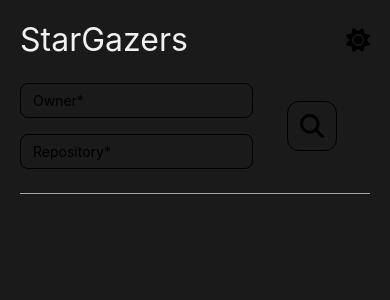
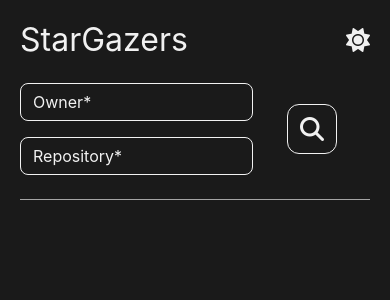
Before and after one commit to gladiuscode/react-native-stargazers, a React Native app: screen / in a window 390 px wide. Shown: the top 300 px of the page. Built offline with nearby package versions, Linux system fonts and the light colour scheme.

Commit message:
feat: update whole UI to handle dark variant

```diff
--- a/src/presentation/components/atoms/inputField/inputField.atom.tsx
+++ b/src/presentation/components/atoms/inputField/inputField.atom.tsx
@@ -9,6 +9,7 @@ import {
 } from 'react-native';
 import useStyles from '../../../providers/theme/useStyles.hook';
 import getInputFieldStyles from './inputField.styles';
+import {useAppTheme} from '../../../providers/theme/theme.provider';
 
 interface Props extends Pick<TextInputProps, 'returnKeyType'> {
   style?: StyleProp<ViewStyle>;
@@ -35,6 +36,7 @@ const InputField = memo(
       },
       ref,
     ) => {
+      const {variant} = useAppTheme();
       const styles = useStyles(getInputFieldStyles);
 
       const inputContainerStyle = useMemo(() => {
@@ -60,16 +62,18 @@ const InputField = memo(
         <View style={style}>
           <View style={inputContainerStyle}>
             <TextInput
+              style={styles.input}
               ref={ref}
               value={initialValue}
               placeholder={placeholder}
               placeholderTextColor={
                 errorMessage
                   ? styles.errorPlaceholderTextColor.color
-                  : undefined
+                  : styles.placeholderTextColor.color
               }
               autoCapitalize={'none'}
               returnKeyType={returnKeyType}
+              keyboardAppearance={variant}
               onChangeText={onLocalChangeText}
               onSubmitEditing={onLocalSubmit}
             />
--- a/src/presentation/components/atoms/inputField/inputField.styles.ts
+++ b/src/presentation/components/atoms/inputField/inputField.styles.ts
@@ -6,8 +6,16 @@ const getInputFieldStyles = (defaults: StylesDefaults) => {
     inputContainer: {
       borderWidth: 1,
       borderRadius: defaults.borderRadius.s,
+      borderColor: defaults.palette.border,
       paddingVertical: defaults.spacing.s,
       paddingHorizontal: defaults.spacing.m,
+    },
+    input: {
+      ...defaults.typography.styles.body,
+      color: defaults.palette.text,
+    },
+    placeholderTextColor: {
+      color: defaults.palette.text,
     },
     errorInputContainer: {
       borderColor: defaults.palette.error,
--- a/src/presentation/components/atoms/stargazerCard/stargazerCard.styles.ts
+++ b/src/presentation/components/atoms/stargazerCard/stargazerCard.styles.ts
@@ -13,8 +13,12 @@ const getStargazerCardStyles = (defaults: StylesDefaults) => {
       paddingHorizontal: defaults.spacing.m,
       borderWidth: 1,
       borderRadius: defaults.borderRadius.s,
+      borderColor: defaults.palette.border,
     },
     stargazerCardLeftContent: {
+      flex: 1,
+      flexDirection: 'row',
+      alignItems: 'center',
       marginRight: defaults.spacing.xxl,
     },
     stargazerCardAvatar: {
@@ -24,7 +28,8 @@ const getStargazerCardStyles = (defaults: StylesDefaults) => {
       marginRight: defaults.spacing.m,
     },
     stargazerCardName: {
-      ...defaults.typography.styles.body,
+      flex: 1,
+      ...defaults.typography.styles.h2,
     },
     stargazerCardRightContent: {
       justifyContent: 'center',
@@ -32,6 +37,7 @@ const getStargazerCardStyles = (defaults: StylesDefaults) => {
     stargazerCardShareIcon: {
       width: 52,
       height: 48,
+      tintColor: defaults.palette.text,
     },
   });
 };
--- a/src/presentation/features/homepage/components/form/form.styles.ts
+++ b/src/presentation/features/homepage/components/form/form.styles.ts
@@ -22,11 +22,13 @@ const getHomepageFormStyles = (defaults: StylesDefaults) => {
     searchButton: {
       padding: 12,
       borderWidth: 1,
-      borderRadius: 12,
+      borderRadius: defaults.borderRadius.m,
+      borderColor: defaults.palette.border,
     },
     searchImage: {
       width: 24,
       height: 24,
+      tintColor: defaults.palette.text,
     },
   });
 };
--- a/src/presentation/features/homepage/components/header/header.homepage.styles.ts
+++ b/src/presentation/features/homepage/components/header/header.homepage.styles.ts
@@ -14,6 +14,7 @@ const getHomepageHeaderStyles = (defaults: StylesDefaults) => {
     themeIcon: {
       resizeMode: 'contain',
       height: 32,
+      tintColor: defaults.palette.text,
     },
   });
 };
--- a/src/presentation/features/homepage/components/stagazersList/stargazersList.homepage.styles.ts
+++ b/src/presentation/features/homepage/components/stagazersList/stargazersList.homepage.styles.ts
@@ -39,8 +39,11 @@ const getHomepageStargazersStyles = (defaults: StylesDefaults) => {
       ...defaults.typography.styles.body,
     },
     footer: {
+      marginTop: defaults.spacing.xxl,
       alignItems: 'flex-end',
       padding: defaults.spacing.m,
+      borderTopWidth: 1,
+      borderTopColor: defaults.palette.border,
     },
     footerNote: {
       ...defaults.typography.styles.caption,
--- a/src/presentation/features/homepage/homepage.screen.tsx
+++ b/src/presentation/features/homepage/homepage.screen.tsx
@@ -19,7 +19,7 @@ const HomepageScreen = () => {
         </View>
         {loading ? (
           <View style={styles.loadingContainer}>
-            <ActivityIndicator size={'large'} />
+            <ActivityIndicator size={'large'} color={styles.loading.color} />
           </View>
         ) : null}
         {!repositoryEntity && error ? (
--- a/src/presentation/features/homepage/homepage.styles.ts
+++ b/src/presentation/features/homepage/homepage.styles.ts
@@ -31,6 +31,9 @@ const getHomepageStyles = ({palette, spacing, typography}: StylesDefaults) => {
       flex: 1,
       justifyContent: 'center',
     },
+    loading: {
+      color: palette.text,
+    },
     errorContainer: {
       flex: 1,
       justifyContent: 'center',
--- a/src/presentation/providers/theme/borderRadius.theme.ts
+++ b/src/presentation/providers/theme/borderRadius.theme.ts
@@ -1,5 +1,6 @@
 const borderRadius = {
   s: 8,
+  m: 12,
 };
 
 export type BorderRadius = typeof borderRadius;
--- a/src/presentation/providers/theme/typography.theme.ts
+++ b/src/presentation/providers/theme/typography.theme.ts
@@ -6,7 +6,10 @@ const fontFamily = {};
 const typographyStyle = {
   h1: {
     fontSize: 32,
-  },
+  } as TextStyle,
+  h2: {
+    fontSize: 24,
+  } as TextStyle,
   body: {
     fontSize: 16,
   } as TextStyle,
```
Also changed, not shown: src/presentation/features/homepage/components/header/header.homepage.tsx (+8 -1 lines).
